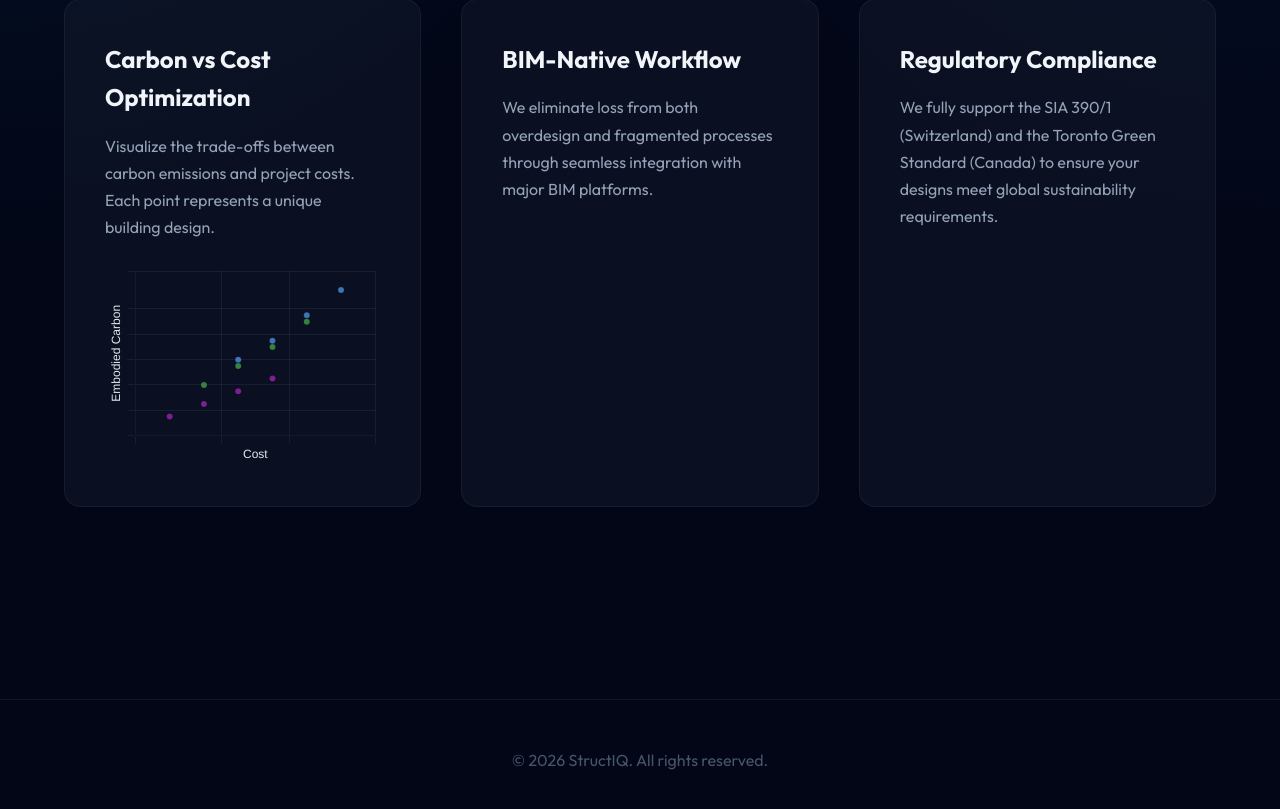
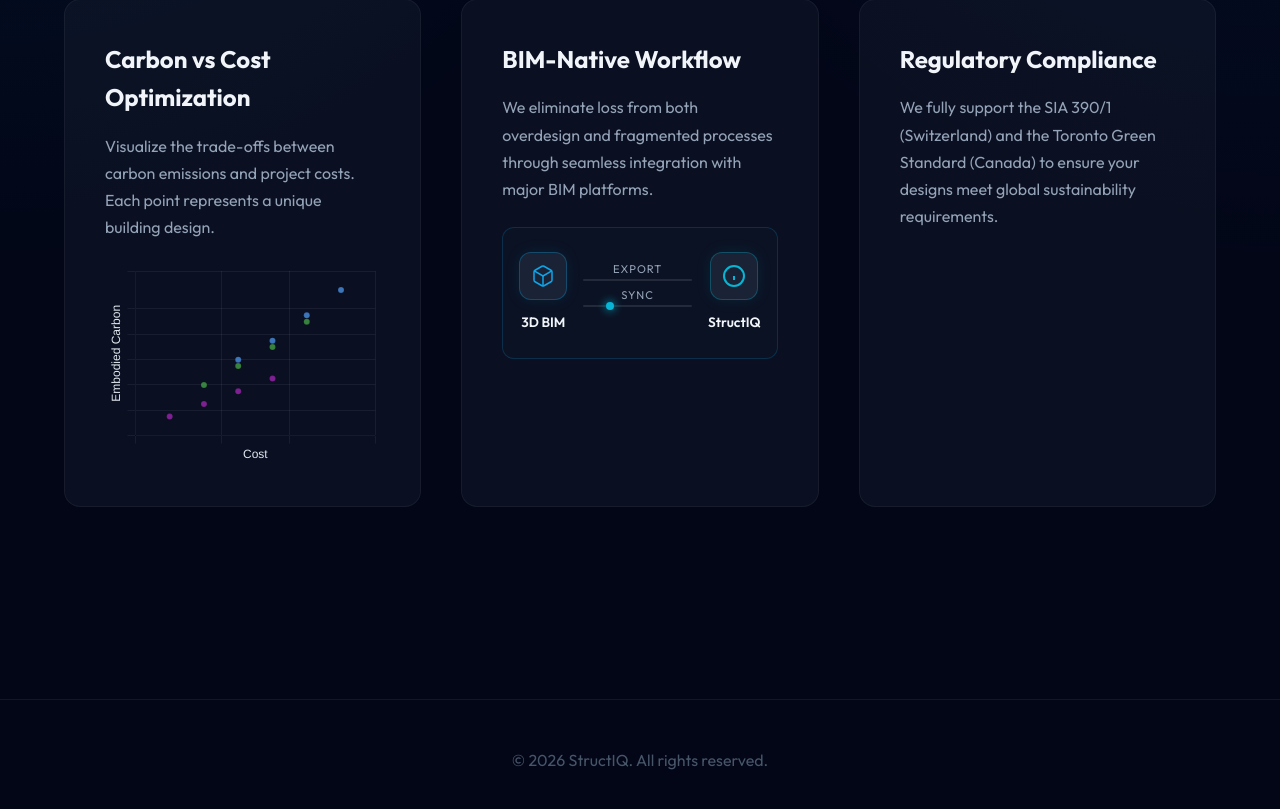
Before and after one commit to bublebub94-ui/structiq-web, a plain HTML site: page public/index.html in a window 1280 px wide. Shown: the part 1057-1866 px from the top of the page. Drawn offline with nearby package versions, Linux system fonts and the light colour scheme.

Commit message:
Add animated BIM graphic

```diff
--- a/public/index.html
+++ b/public/index.html
@@ -10,7 +10,7 @@
     <link rel="preconnect" href="https://fonts.googleapis.com">
     <link rel="preconnect" href="https://fonts.gstatic.com" crossorigin>
     <link href="https://fonts.googleapis.com/css2?family=Outfit:wght@300;400;600;700&display=swap" rel="stylesheet">
-    <link rel="stylesheet" href="style.css?v=2">
+    <link rel="stylesheet" href="style.css?v=3">
     <link rel="icon" type="image/png" href="images/logo.png">
 </head>
 
@@ -58,6 +58,40 @@
                     <h3>BIM-Native Workflow</h3>
                     <p>We eliminate loss from both overdesign and fragmented processes through seamless integration with
                         major BIM platforms.</p>
+                    <div class="bim-graphic">
+                        <div class="bim-node">
+                            <div class="node-icon">
+                                <svg width="24" height="24" viewBox="0 0 24 24" fill="none" stroke="currentColor"
+                                    stroke-width="1.5">
+                                    <path
+                                        d="M21 16V8a2 2 0 0 0-1-1.73l-7-4a2 2 0 0 0-2 0l-7 4A2 2 0 0 0 3 8v8a2 2 0 0 0 1 1.73l7 4a2 2 0 0 0 2 0l7-4A2 2 0 0 0 21 16z">
+                                    </path>
+                                    <polyline points="3.27 6.96 12 12.01 20.73 6.96"></polyline>
+                                    <line x1="12" y1="22.08" x2="12" y2="12"></line>
+                                </svg>
+                            </div>
+                            <span>3D BIM</span>
+                        </div>
+                        <div class="bim-flow">
+                            <div class="flow-track export">
+                                <div class="flow-label">export</div>
+                            </div>
+                            <div class="flow-track import">
+                                <div class="flow-label">sync</div>
+                            </div>
+                        </div>
+                        <div class="bim-node iq">
+                            <div class="node-icon">
+                                <svg width="24" height="24" viewBox="0 0 24 24" fill="none" stroke="currentColor"
+                                    stroke-width="2">
+                                    <circle cx="12" cy="12" r="10"></circle>
+                                    <line x1="12" y1="16" x2="12" y2="12"></line>
+                                    <line x1="12" y1="8" x2="12.01" y2="8"></line>
+                                </svg>
+                            </div>
+                            <span>StructIQ</span>
+                        </div>
+                    </div>
                 </div>
                 <div class="feature-card">
                     <h3>Regulatory Compliance</h3>
--- a/public/style.css
+++ b/public/style.css
@@ -400,3 +400,114 @@ footer {
     filter: brightness(0) invert(1) drop-shadow(0 0 20px rgba(14, 165, 233, 0.3));
     animation: float 6s ease-in-out infinite;
 }
+
+/* BIM Graphic */
+.bim-graphic {
+    display: flex;
+    align-items: center;
+    justify-content: space-between;
+    margin-top: 1.5rem;
+    padding: 1.5rem 1rem;
+    background: rgba(15, 23, 42, 0.4);
+    border-radius: 12px;
+    border: 1px solid rgba(14, 165, 233, 0.2);
+}
+
+.bim-node {
+    display: flex;
+    flex-direction: column;
+    align-items: center;
+    gap: 0.75rem;
+    z-index: 1;
+}
+
+.node-icon {
+    width: 48px;
+    height: 48px;
+    background: rgba(30, 41, 59, 0.8);
+    border-radius: 12px;
+    display: flex;
+    align-items: center;
+    justify-content: center;
+    color: var(--primary-color);
+    border: 1px solid rgba(14, 165, 233, 0.3);
+    box-shadow: 0 0 15px rgba(14, 165, 233, 0.1);
+}
+
+.bim-node.iq .node-icon {
+    color: var(--accent-color);
+    border-color: rgba(6, 182, 212, 0.3);
+    box-shadow: 0 0 15px rgba(6, 182, 212, 0.1);
+}
+
+.bim-node span {
+    font-size: 0.85rem;
+    font-weight: 600;
+    color: var(--text-color);
+}
+
+.bim-flow {
+    flex: 1;
+    display: flex;
+    flex-direction: column;
+    align-items: center;
+    justify-content: center;
+    gap: 24px;
+    padding: 0 1rem;
+}
+
+.flow-track {
+    width: 100%;
+    height: 2px;
+    background: rgba(255, 255, 255, 0.1);
+    position: relative;
+    border-radius: 2px;
+}
+
+.flow-track::before {
+    content: '';
+    position: absolute;
+    top: -3px;
+    width: 8px;
+    height: 8px;
+    border-radius: 50%;
+    background: var(--primary-color);
+    box-shadow: 0 0 10px var(--primary-color);
+}
+
+.flow-track.export::before {
+    left: 0;
+    animation: moveRight 2.5s infinite cubic-bezier(0.4, 0, 0.2, 1);
+}
+
+.flow-track.import::before {
+    right: 0;
+    background: var(--accent-color);
+    box-shadow: 0 0 10px var(--accent-color);
+    animation: moveLeft 2.5s infinite cubic-bezier(0.4, 0, 0.2, 1) 1.25s;
+}
+
+@keyframes moveRight {
+    0% { left: 0; opacity: 0; }
+    20% { opacity: 1; }
+    80% { opacity: 1; }
+    100% { left: calc(100% - 8px); opacity: 0; }
+}
+
+@keyframes moveLeft {
+    0% { right: 0; opacity: 0; }
+    20% { opacity: 1; }
+    80% { opacity: 1; }
+    100% { right: calc(100% - 8px); opacity: 0; }
+}
+
+.flow-label {
+    font-size: 0.7rem;
+    color: #94a3b8;
+    position: absolute;
+    top: -18px;
+    width: 100%;
+    text-align: center;
+    text-transform: uppercase;
+    letter-spacing: 1px;
+}
```
Also changed, not shown: 1 other file.
